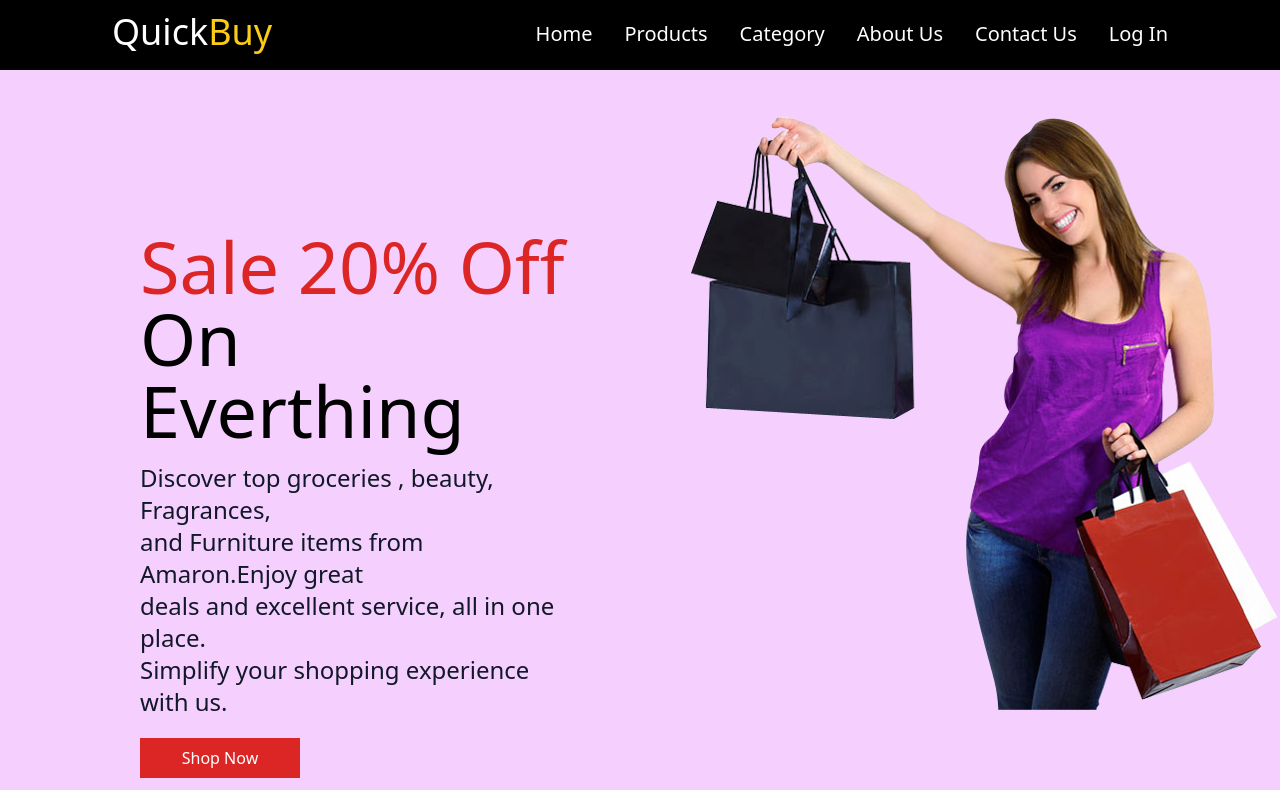
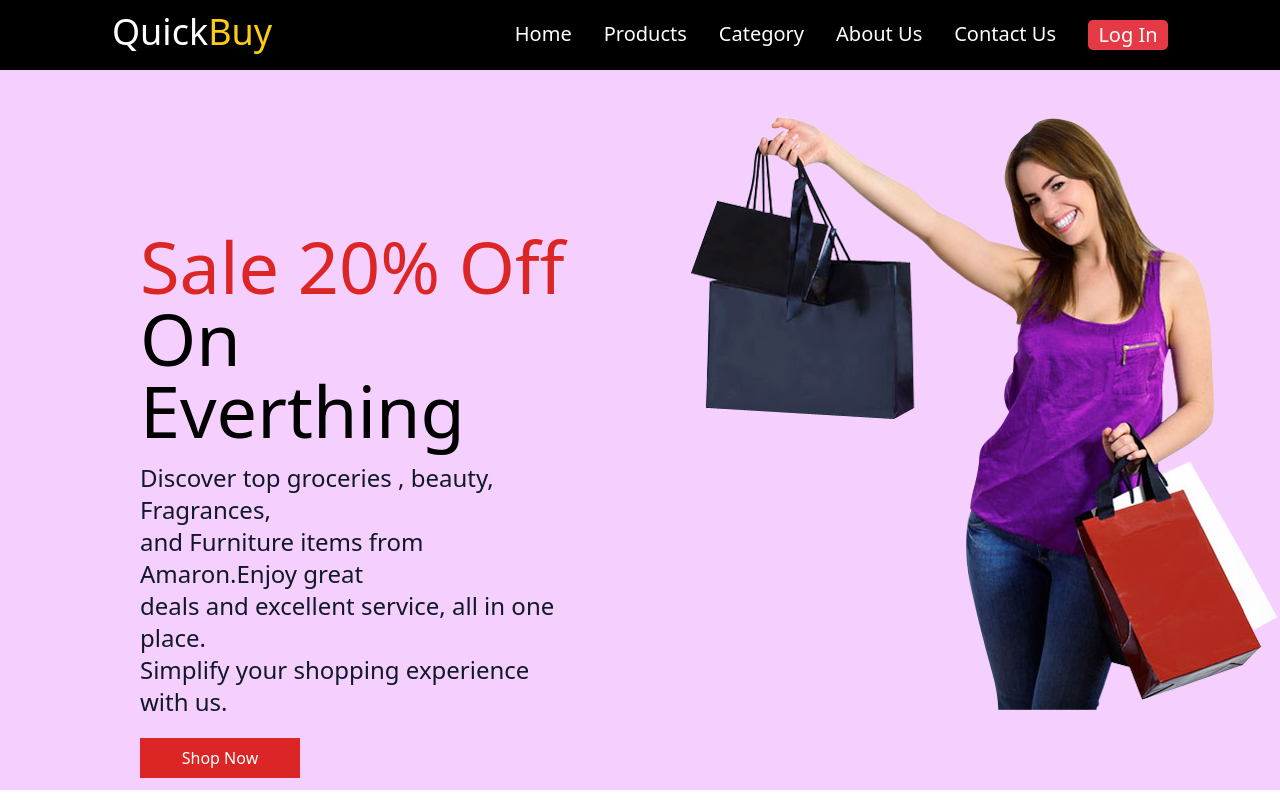
Before and after one commit to abhiroy00/ecommerce, a React (Vite) app: page / in a window 1280 px wide. Shown: the top 800 px of the page. Built offline with nearby package versions, Linux system fonts and the light colour scheme.

Commit message:
login button
style changes in login and log out button

```diff
--- a/src/Common/Navbar.jsx
+++ b/src/Common/Navbar.jsx
@@ -22,9 +22,9 @@ export default function Navbar() {
             )
           }
           {
-            isAuthenticated ? <li><button onClick={() => logout({ logoutParams: { returnTo: window.location.origin } })}>Log Out </button></li>
+            isAuthenticated ? <li><button style={{backgroundColor:"#E63946",  height:"30px",width:"80px", borderRadius:"5px"}} onClick={() => logout({ logoutParams: { returnTo: window.location.origin } })}>Log Out </button></li>
             :
-            <li><button onClick={() => loginWithRedirect()}>Log In</button></li>
+            <li><button style={{backgroundColor:"#E63946",  height:"30px",width:"80px", borderRadius:"5px"}} onClick={() => loginWithRedirect()}>Log In</button></li>
           }
 
 
```
